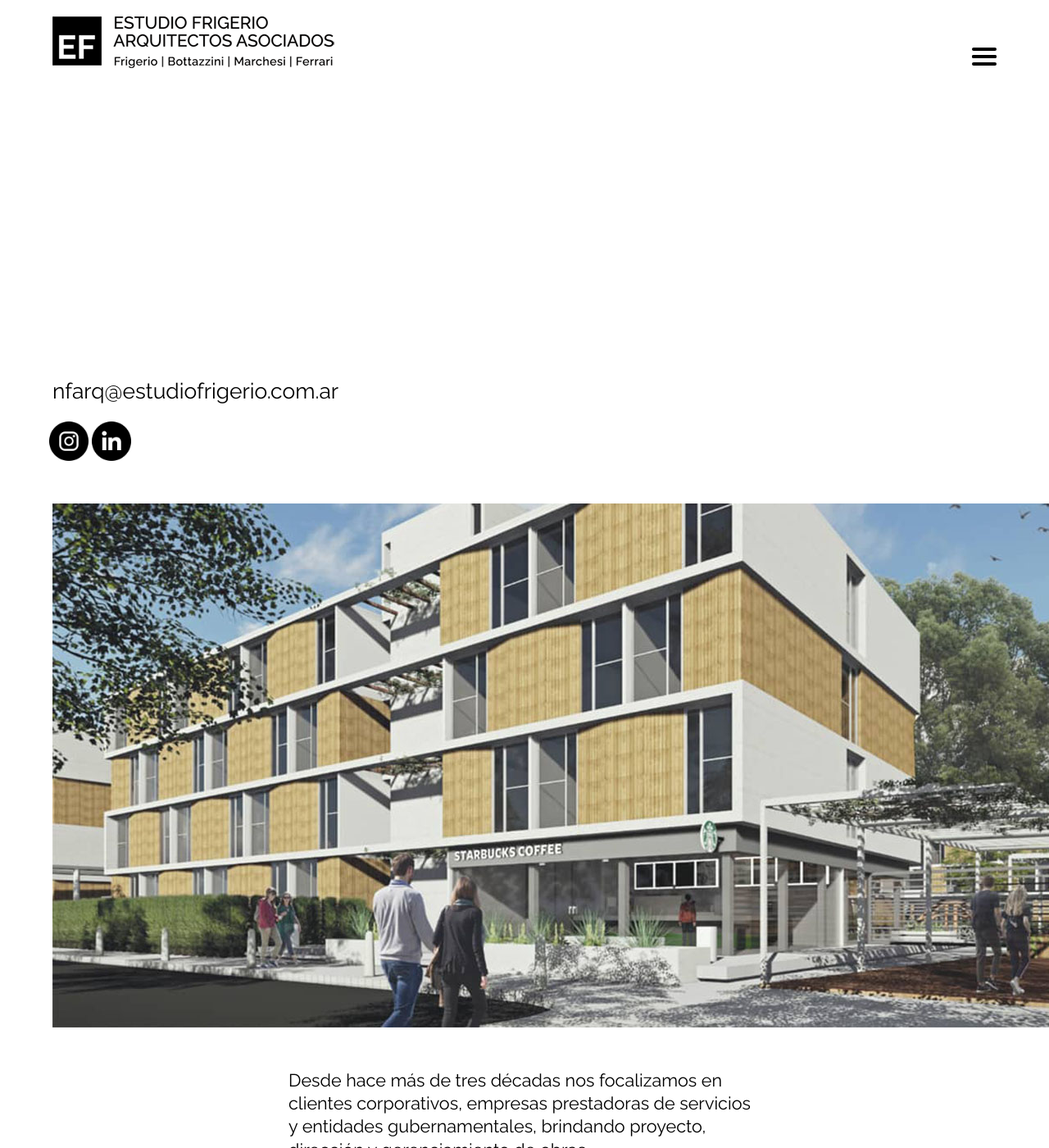
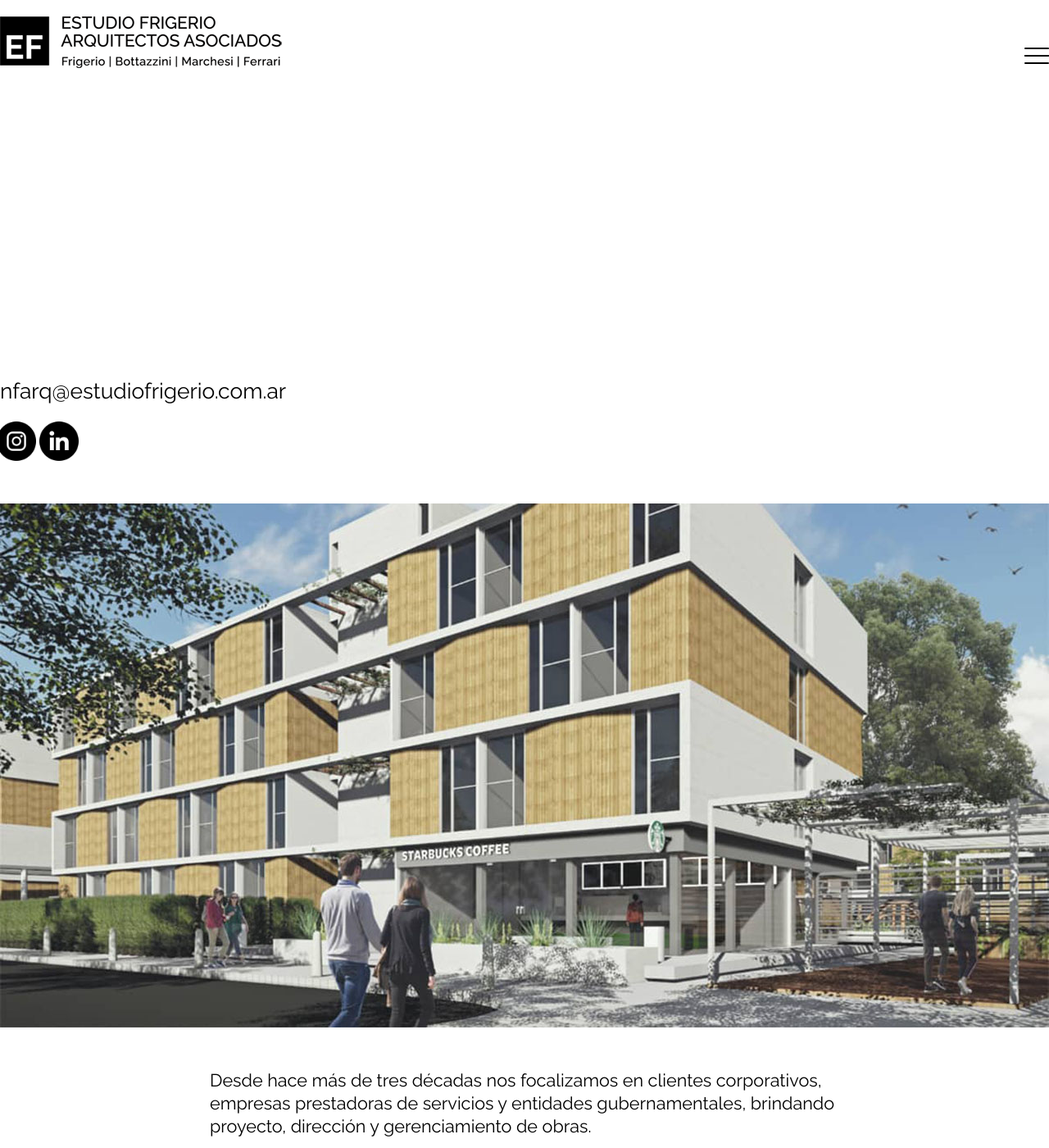
Before and after one commit to ferbruno/ferbruno.github.io, a Jekyll site: the page works/frigerio/index-v3.html, which Jekyll copies as it is, in a window 1280 px wide and 1400 px high. Shown: the whole window at 82% size. Built offline with Jekyll 4.4.1, drawn with Linux system fonts in a browser that asks for light colours; nearby versions of some CDN libraries; some of the changed text lies outside the part shown.

Commit message:
Add files via upload

```diff
--- /dev/null
+++ b/works/frigerio/frigerio.js
@@ -0,0 +1,42 @@
+    $(document).ready(function() {
+        $('#nav-icon3').click(function() {
+            $(this).toggleClass('open');
+            $('.menu').toggleClass('fondo');
+        });
+    });
+
+    $(document).ready(function() {
+        $('.menu li').click(function() {
+            $('#nav-icon3').toggleClass('open');
+            $('.menu').toggleClass('fondo');
+        });
+    });
+
+    function isOnScreen(elem) {
+
+        if (elem.length == 0) {
+            return;
+        }
+        var $window = jQuery(window)
+        var viewport_top = $window.scrollTop()
+        var viewport_height = $window.height()
+        var viewport_bottom = viewport_top + viewport_height
+        var $elem = jQuery(elem)
+        var top = $elem.offset().top
+        var height = $elem.height()
+        var bottom = top + height
+
+        return (top >= viewport_top && top < viewport_bottom) ||
+            (bottom > viewport_top && bottom <= viewport_bottom) ||
+            (height > viewport_height && top <= viewport_top && bottom >= viewport_bottom)
+    }
+
+    jQuery(document).ready(function() {
+        window.addEventListener('scroll', function(e) {
+            if (isOnScreen(jQuery('.foot'))) {
+                $('.cabezal').addClass('dael');
+            } else {
+                $('.cabezal').removeClass('dael');
+            }
+        });
+    });
--- a/works/frigerio/index-v3.html
+++ b/works/frigerio/index-v3.html
@@ -12,14 +12,18 @@
     <link rel="stylesheet" href="reset.css" />
     <link rel="stylesheet" href="styles-v3.css" />
     <script type="text/javascript" src="https://cdnjs.cloudflare.com/ajax/libs/jquery/2.1.3/jquery.min.js"></script>
+    <script type="text/javascript" src="frigerio.js"></script>
 </head>
 
 <body>
+    <div class="content">
         <header class="cabezal">
             <div class="caja">
-            <div class="caja-left"><h1><img src="img/frigerio-black.png" alt="Estudio Frigerio" title="Estudio Frigerio"></h1>
+                <div class="caja-left">
+                    <h1><img src="img/frigerio-black.png" alt="Estudio Frigerio" title="Estudio Frigerio"></h1>
                 </div>
-            <div class="caja-right"><nav>
+                <div class="caja-right">
+                    <nav>
                         <div id="nav-icon3">
                             <span></span>
                             <span></span>
@@ -43,9 +47,10 @@
         </div>
         <div class="portada"><img src="img/portada.jpg" alt="Starbucks">
             <div class="copy-portada">
-            <p>Desde hace más de tres décadas nos focalizamos en clientes corporativos, empresas prestadoras de servicios y entidades gubernamentales, brindando proyecto, dirección y gerenciamiento de obras</p>
+                <p>Desde hace más de tres décadas nos focalizamos en clientes corporativos, empresas prestadoras de servicios y entidades gubernamentales, brindando proyecto, dirección y gerenciamiento de obras.</p>
                 <p>Contamos con profesionales flexibles y ágiles, capaces de dar respuesta a los requerimientos de diseño.</p>
                 <p>Sabemos comprender las necesidades y resolverlas de manera simple y eficiente.</p>
+            </div>
         </div>
     </div>
     <section id="clientes">
--- a/works/frigerio/styles-v3.css
+++ b/works/frigerio/styles-v3.css
@@ -13,7 +13,8 @@
 }
 
 .content {
-    max-width: 1200px;
+    max-width: 1280px;
+    margin: 0 auto;
 }
 
 /*------------ Variables ------------*/
@@ -27,16 +28,19 @@
 
 /*------------- Header -------------*/
 
-header {
+.cabezal {
     width: 100%;
+    max-width: 1280px;
     margin: 0 auto;
-    padding-top: 20px;
+    padding: 20px 0;
     position: fixed;
+    background-color: #fff;
+    top: 0;
+    transition: 0.3s;
 }
 
 .cabezal .caja {
-    width: var(--grande);
-    margin: 0 auto;
+    width: 100%;
     display: flex;
     flex-wrap: wrap;
     justify-content: space-between;
@@ -53,6 +57,10 @@
     text-transform: uppercase;
 }
 
+.dael {
+    top: -120px;
+}
+
 /*-------------- Menu --------------*/
 
 .menu {
@@ -63,12 +71,16 @@
     display: none;
 }
 
-.menu li a:hover::before {
-    content: "> ";
+.menu li a {
+    color: #000;
+    transition: 0.3s;
+}
+
+.menu li a:hover {
+    color: #999;
 }
 
 .contacto-header {
-    width: var(--grande);
     margin: 0 auto 4% auto;
     padding-top: 460px;
 }
@@ -88,8 +100,8 @@
 /*------------ Burger ------------*/
 
 #nav-icon3 {
+    float: right;
     margin-top: 38px;
-    float: right;
     width: 30px;
     height: 22px;
     position: relative;
@@ -108,10 +120,10 @@
 #nav-icon3 span {
     display: block;
     position: absolute;
-    height: 4px;
+    height: 2px;
     width: 100%;
     background: #000;
-    border-radius: 5px;
+    border-radius: 3px;
     opacity: 1;
     left: 0;
     -webkit-transform: rotate(0deg);
@@ -170,18 +182,16 @@
 /*------------ Portada -------------*/
 
 .portada {
-    width: var(--grande);
-    margin: 0 auto 4% auto;
+    margin: 0 auto 12% auto;
     font-size: 1.8em;
 }
 
 .portada img {
-    max-width: 1280px;
     margin: 0 auto;
 }
 
 .copy-portada {
-    width: var(--chico);
+    width: 60%;
     margin: 0 auto;
     margin-bottom: var(--margen-seccion);
 }
@@ -247,6 +257,7 @@
 #clientes .caja {
     width: var(--grande);
     margin: 0 auto;
+    max-width: 1280px;
 }
 
 .marcas {
@@ -275,6 +286,7 @@
     justify-content: space-between;
     flex-wrap: wrap;
     padding: 70px 0;
+    max-width: 1280px;
 }
 
 .colofon-1 {
```
Also changed, not shown: other parts of works/frigerio/index-v3.html (+0 -16 lines). Lines whose indentation alone changed are shown as unchanged.
